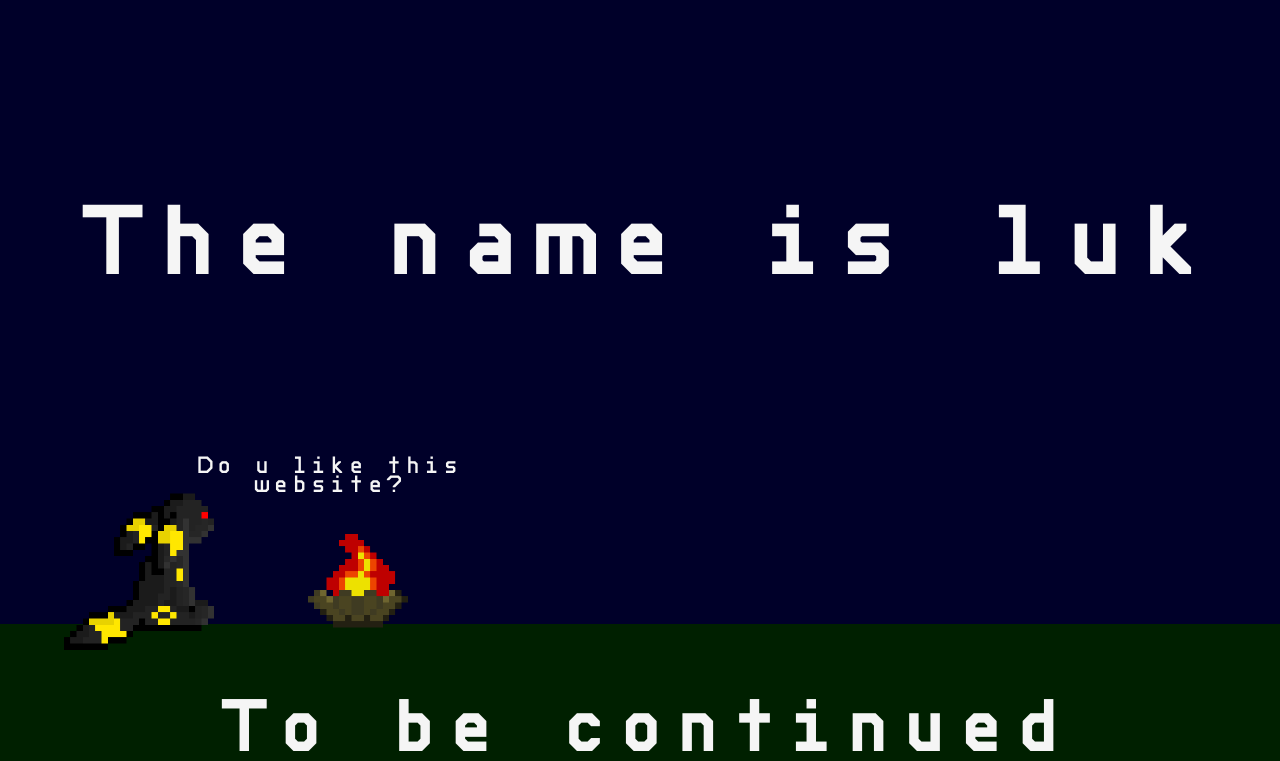
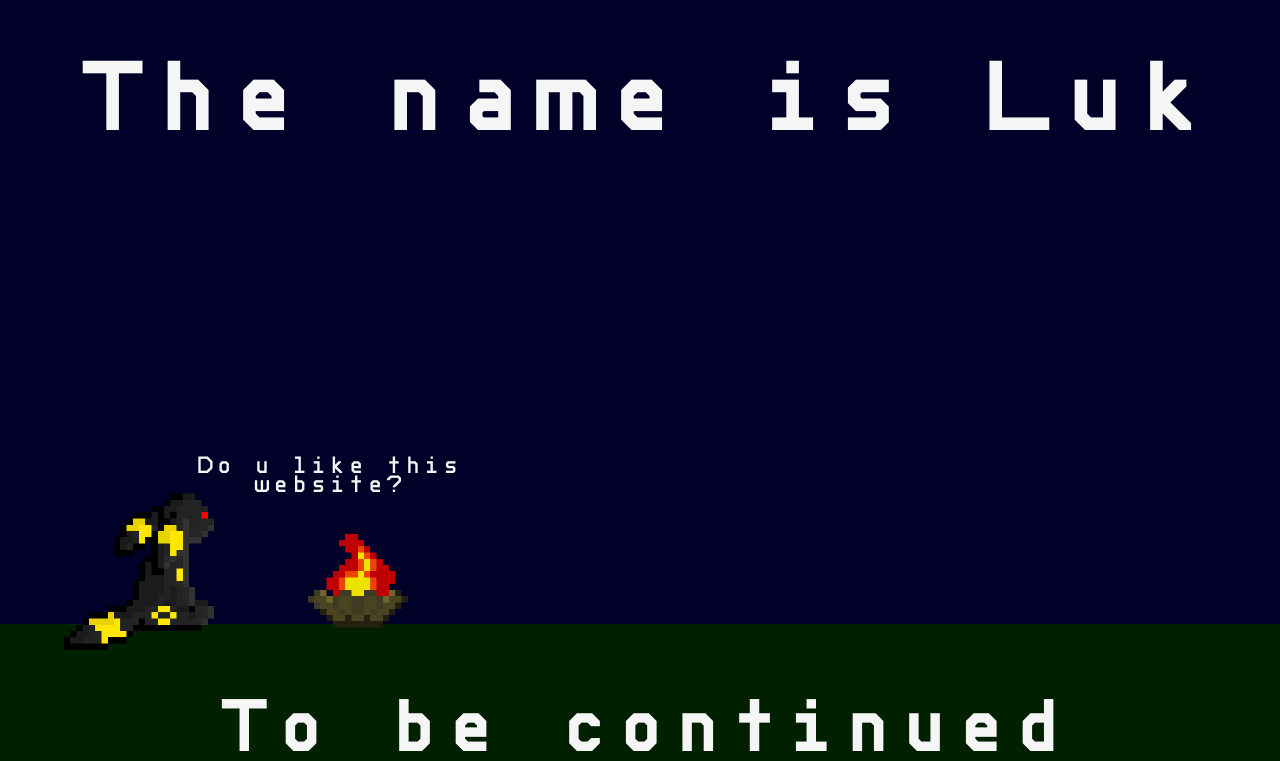
Before and after one commit to thenameisluk/iaml.uk, a plain HTML site: page index.html in a window 1280 px wide. Shown: the part 176-937 px from the top of the page. Drawn offline with Linux system fonts and the light colour scheme.

Commit message:
over and over

```diff
--- a/index.html
+++ b/index.html
@@ -12,7 +12,7 @@
 <body>
     <block style="background-color: rgb(0, 0, 41);">
         <canvas id="sky" class="bg"></canvas>
-        <titl>The name is luk</titl>
+        <titl>The name is Luk</titl>
         <space>
             <span style="position: absolute; left: 10vw; font-size: 0.5em;">Do u like this website?</span>
             <img src="./obrazki/bree.gif" class="bottom">
--- a/style/main.css
+++ b/style/main.css
@@ -18,7 +18,7 @@ body{
     width: 100%;
 }
 titl{
-    padding-top: 30vw;
+    padding-top: 30vh;
     font-size: 200%;
     padding-left: 0.5cm;
     padding-right: 0.5cm;
```
